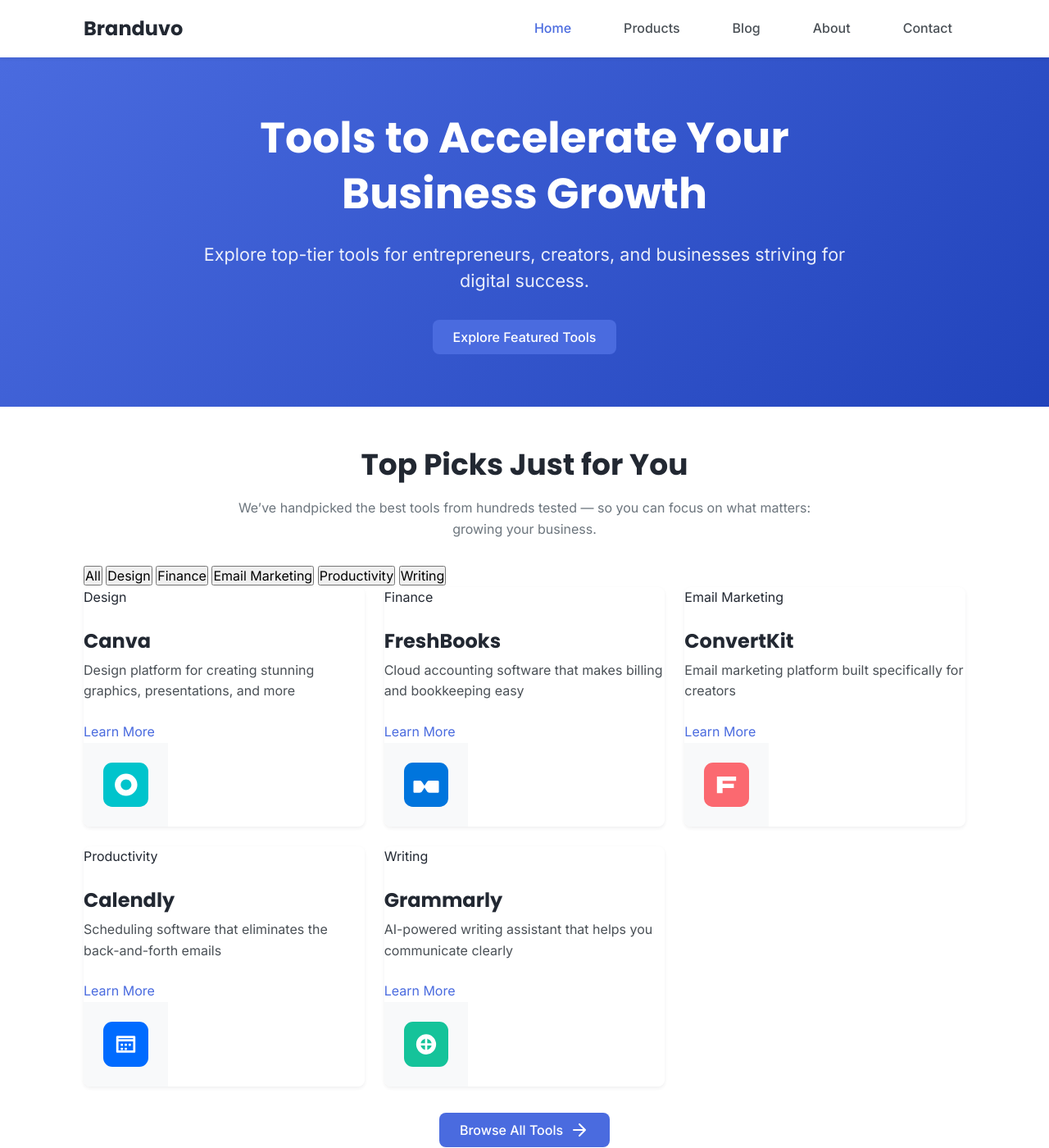
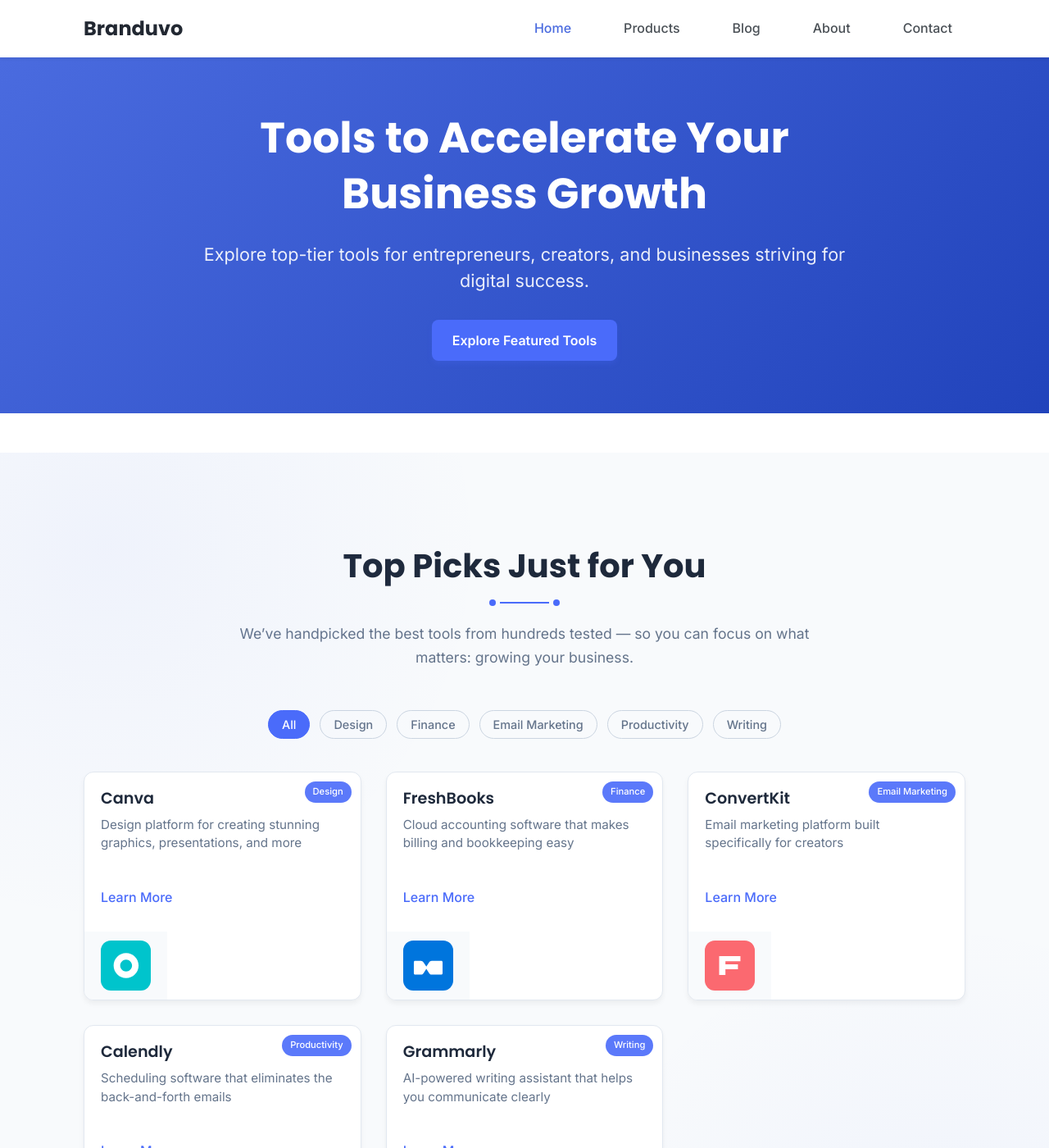
Before and after one commit to branduvo/branduvo.github.io, a Jekyll site: the page built from index.html, in a window 1280 px wide and 1400 px high. Shown: the whole window at 82% size. Built offline with Jekyll 4.4.1, drawn with Linux system fonts in a browser that asks for light colours.

Commit message:
Update index.html

```diff
--- a/index.html
+++ b/index.html
@@ -71,6 +71,332 @@
     </div>
   </div>
 </section>
+
+<style>
+  .featured-products {
+    padding: 80px 0;
+    background-color: #f8fafc;
+    position: relative;
+    overflow: hidden;
+  }
+
+  .featured-products::before {
+    content: "";
+    position: absolute;
+    top: 0;
+    left: 0;
+    width: 100%;
+    height: 100%;
+    background-image: radial-gradient(circle at 10% 10%, rgba(74, 107, 250, 0.05) 0%, transparent 30%),
+                      radial-gradient(circle at 90% 90%, rgba(74, 107, 250, 0.05) 0%, transparent 30%);
+    pointer-events: none;
+  }
+
+  .section-header {
+    text-align: center;
+    margin-bottom: 50px;
+  }
+
+  .section-title {
+    font-size: 2.5rem;
+    color: #1e293b;
+    margin-bottom: 15px;
+    font-weight: 700;
+  }
+
+  .section-divider {
+    display: flex;
+    align-items: center;
+    justify-content: center;
+    margin-bottom: 20px;
+  }
+
+  .divider-line {
+    height: 2px;
+    width: 60px;
+    background-color: #4a6bfa;
+  }
+
+  .divider-dot {
+    width: 8px;
+    height: 8px;
+    border-radius: 50%;
+    background-color: #4a6bfa;
+    margin: 0 5px;
+  }
+
+  .section-description {
+    font-size: 1.1rem;
+    color: #64748b;
+    max-width: 700px;
+    margin: 0 auto;
+    line-height: 1.6;
+  }
+
+  .category-filter {
+    display: flex;
+    flex-wrap: wrap;
+    justify-content: center;
+    gap: 12px;
+    margin-bottom: 40px;
+  }
+
+  .filter-btn {
+    background-color: transparent;
+    border: 1px solid #cbd5e1;
+    color: #64748b;
+    padding: 8px 16px;
+    border-radius: 30px;
+    font-size: 0.9rem;
+    font-weight: 500;
+    cursor: pointer;
+    transition: all 0.3s ease;
+  }
+
+  .filter-btn:hover {
+    background-color: #f1f5f9;
+    color: #334155;
+  }
+
+  .filter-btn.active {
+    background-color: #4a6bfa;
+    color: white;
+    border-color: #4a6bfa;
+  }
+
+  .products-grid {
+    display: grid;
+    grid-template-columns: repeat(auto-fill, minmax(280px, 1fr));
+    gap: 30px;
+    margin-bottom: 40px;
+  }
+
+  .product-item {
+    opacity: 1;
+    transform: translateY(0);
+    transition: opacity 0.4s ease, transform 0.4s ease;
+  }
+
+  .product-item.hidden {
+    display: none;
+  }
+
+  .product-item.fade-in {
+    animation: fadeIn 0.5s ease forwards;
+  }
+
+  @keyframes fadeIn {
+    from {
+      opacity: 0;
+      transform: translateY(20px);
+    }
+    to {
+      opacity: 1;
+      transform: translateY(0);
+    }
+  }
+
+  .view-all-products {
+    text-align: center;
+    margin-top: 40px;
+  }
+
+  .btn-primary {
+    display: inline-flex;
+    align-items: center;
+    background-color: #4a6bfa;
+    color: white;
+    padding: 12px 24px;
+    border-radius: 8px;
+    font-weight: 600;
+    text-decoration: none;
+    transition: all 0.3s ease;
+    box-shadow: 0 4px 6px rgba(74, 107, 250, 0.2);
+  }
+
+  .btn-primary:hover {
+    background-color: #3651d3;
+    transform: translateY(-2px);
+    box-shadow: 0 8px 15px rgba(74, 107, 250, 0.3);
+  }
+
+  .btn-icon {
+    margin-left: 8px;
+    transition: transform 0.3s ease;
+  }
+
+  .btn-primary:hover .btn-icon {
+    transform: translateX(4px);
+  }
+
+  /* Product card styling */
+  .product-card {
+    border: 1px solid #e2e8f0;
+    border-radius: 12px;
+    overflow: hidden;
+    background-color: white;
+    box-shadow: 0 4px 6px rgba(0, 0, 0, 0.05);
+    transition: all 0.3s ease;
+    height: 100%;
+    display: flex;
+    flex-direction: column;
+  }
+
+  .product-card:hover {
+    transform: translateY(-8px);
+    box-shadow: 0 12px 20px rgba(0, 0, 0, 0.1);
+  }
+
+  .product-badge {
+    position: absolute;
+    top: 12px;
+    right: 12px;
+    background-color: rgba(74, 107, 250, 0.9);
+    color: white;
+    font-size: 0.7rem;
+    padding: 4px 10px;
+    border-radius: 20px;
+    font-weight: 500;
+    z-index: 1;
+  }
+
+  .product-image {
+    height: 180px;
+    position: relative;
+    overflow: hidden;
+    background-color: #f8fafc;
+    display: flex;
+    align-items: center;
+    justify-content: center;
+    padding: 20px;
+  }
+
+  .product-image img {
+    max-width: 100%;
+    max-height: 140px;
+    object-fit: contain;
+    transition: transform 0.3s ease;
+  }
+
+  .product-card:hover .product-image img {
+    transform: scale(1.05);
+  }
+
+  .product-content {
+    padding: 20px;
+    display: flex;
+    flex-direction: column;
+    flex-grow: 1;
+  }
+
+  .product-title {
+    font-size: 1.2rem;
+    font-weight: 600;
+    color: #1e293b;
+    margin-top: 0;
+    margin-bottom: 8px;
+  }
+
+  .product-rating {
+    display: flex;
+    gap: 3px;
+    margin-bottom: 12px;
+  }
+
+  .star {
+    color: #cbd5e1;
+    font-size: 1rem;
+  }
+
+  .star.filled {
+    color: #facc15;
+  }
+
+  .product-description {
+    color: #64748b;
+    font-size: 0.95rem;
+    line-height: 1.5;
+    margin-bottom: 16px;
+    flex-grow: 1;
+  }
+
+  .product-link {
+    display: inline-block;
+    color: #4a6bfa;
+    font-weight: 500;
+    text-decoration: none;
+    padding: 8px 0;
+    position: relative;
+    transition: all 0.2s ease;
+  }
+
+  .product-link::after {
+    content: "";
+    position: absolute;
+    bottom: 6px;
+    left: 0;
+    width: 0;
+    height: 2px;
+    background-color: #4a6bfa;
+    transition: width 0.3s ease;
+  }
+
+  .product-link:hover::after {
+    width: 100%;
+  }
+
+  /* Responsive Design */
+  @media (max-width: 992px) {
+    .featured-products {
+      padding: 60px 0;
+    }
+
+    .section-title {
+      font-size: 2.2rem;
+    }
+  }
+
+  @media (max-width: 768px) {
+    .products-grid {
+      grid-template-columns: repeat(auto-fill, minmax(240px, 1fr));
+      gap: 20px;
+    }
+
+    .section-title {
+      font-size: 2rem;
+    }
+  }
+
+  @media (max-width: 576px) {
+    .featured-products {
+      padding: 50px 0;
+    }
+
+    .products-grid {
+      grid-template-columns: 1fr;
+      max-width: 320px;
+      margin-left: auto;
+      margin-right: auto;
+    }
+
+    .section-title {
+      font-size: 1.8rem;
+    }
+
+    .category-filter {
+      flex-wrap: nowrap;
+      overflow-x: auto;
+      padding-bottom: 10px;
+      justify-content: flex-start;
+      -webkit-overflow-scrolling: touch;
+    }
+
+    .filter-btn {
+      flex: 0 0 auto;
+    }
+  }
+</style>
+
 
 <section class="benefits">
   <div class="container">
```
